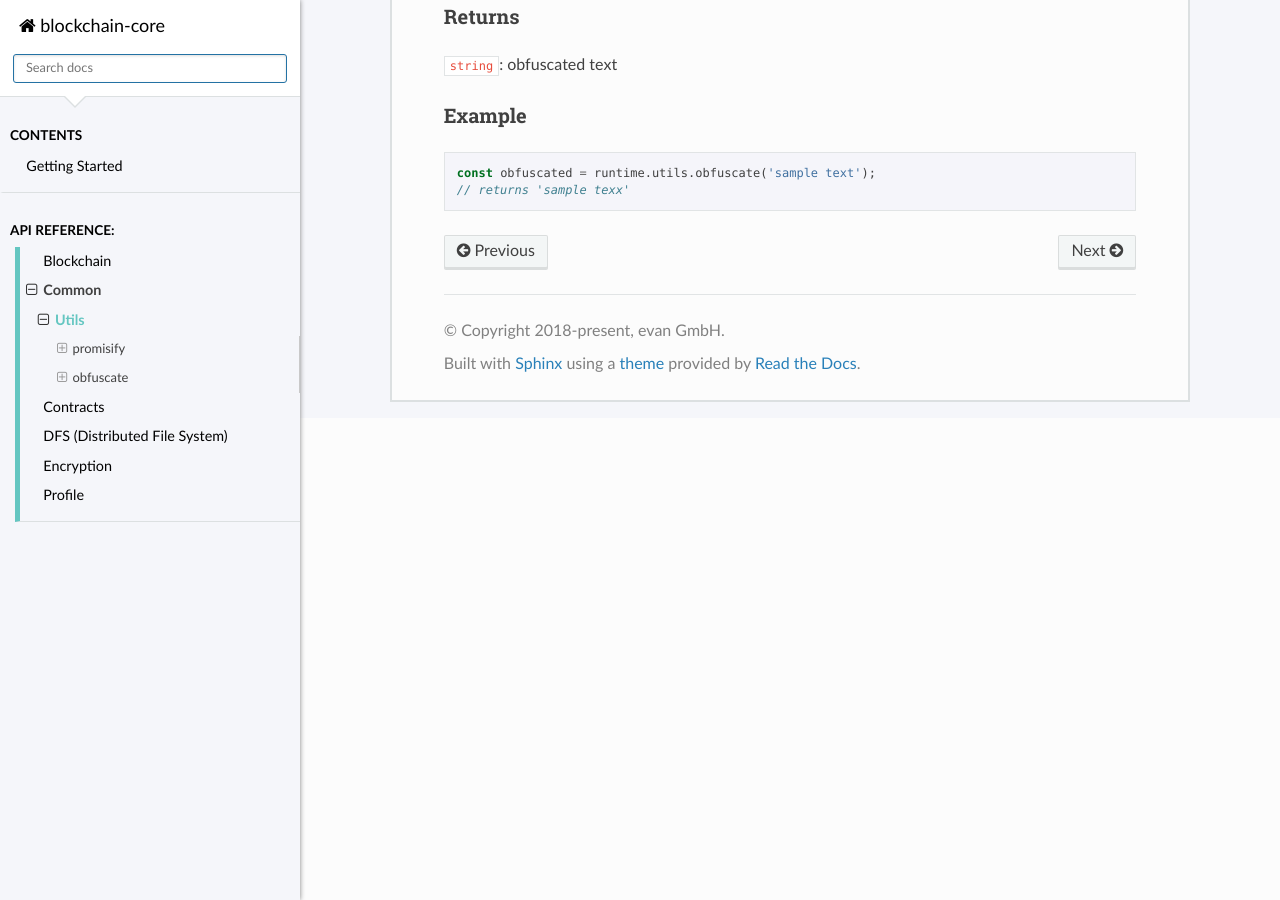
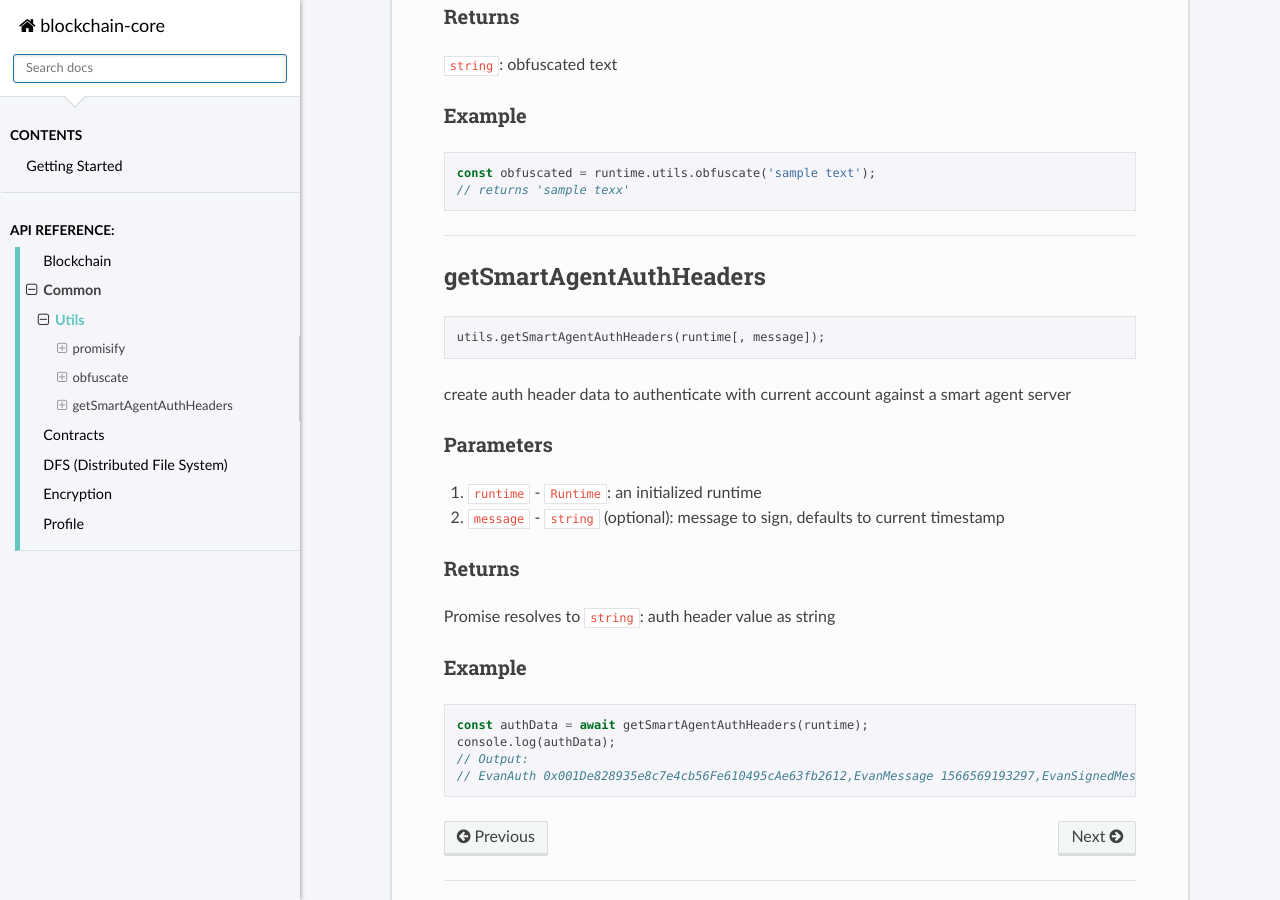
Before and after one commit to evannetwork/api-blockchain-core, a Sphinx documentation site: the page built from docs/common/utils.rst, in a window 1280 px wide and 900 px high, scrolled down 1170 px. Built offline with Sphinx 7.4.7 and the Read the Docs theme 2.0.0, drawn with Linux system fonts in a browser that asks for light colours; pages that are not in the unit, such as notebooks, are missing from menus.

Commit message:
update docu
- [CORE-23]

```diff
--- a/docs/common/utils.rst
+++ b/docs/common/utils.rst
@@ -84,3 +84,42 @@ Example
 
     const obfuscated = runtime.utils.obfuscate('sample text');
     // returns 'sample texx'
+
+
+
+------------------------------------------------------------------------------
+
+.. _utils_getSmartAgentAuthHeaders:
+
+getSmartAgentAuthHeaders
+===================
+
+.. code-block:: javascript
+
+    utils.getSmartAgentAuthHeaders(runtime[, message]);
+
+create auth header data to authenticate with current account against a smart agent server
+
+----------
+Parameters
+----------
+
+#. ``runtime`` - ``Runtime``: an initialized runtime
+#. ``message`` - ``string`` (optional): message to sign, defaults to current timestamp
+
+-------
+Returns
+-------
+
+Promise resolves to ``string``: auth header value as string
+
+-------
+Example
+-------
+
+.. code-block:: javascript
+
+    const authData = await getSmartAgentAuthHeaders(runtime);
+    console.log(authData);
+    // Output:
+    // EvanAuth 0x001De828935e8c7e4cb56Fe610495cAe63fb2612,EvanMessage 1566569193297,EvanSignedMessage 0x4ce5c94b3fb77e6fbd7dcbbedc564058d841c849020f11514b7e525776b033eb6cb54f480b604ae7dccb9858eb116267cfe547fab52679730b5e33ac975dbbab1b
```
